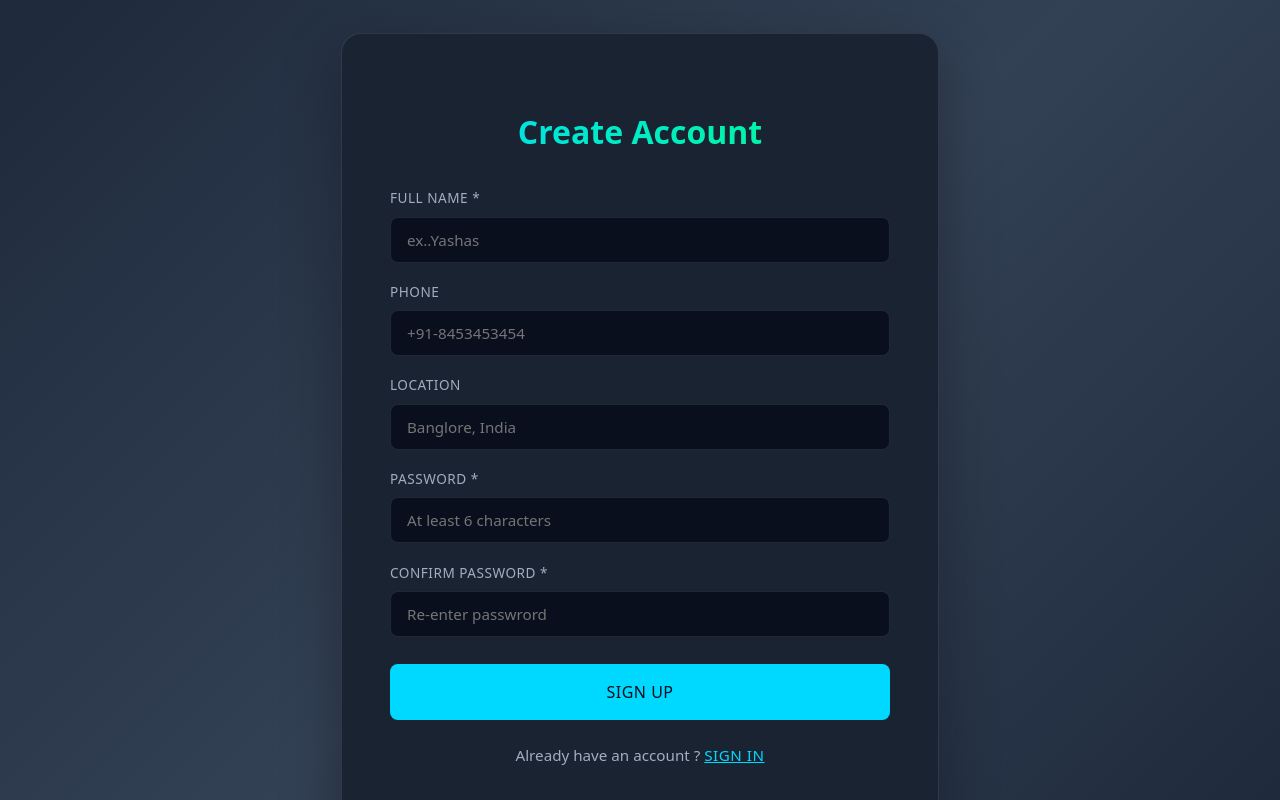
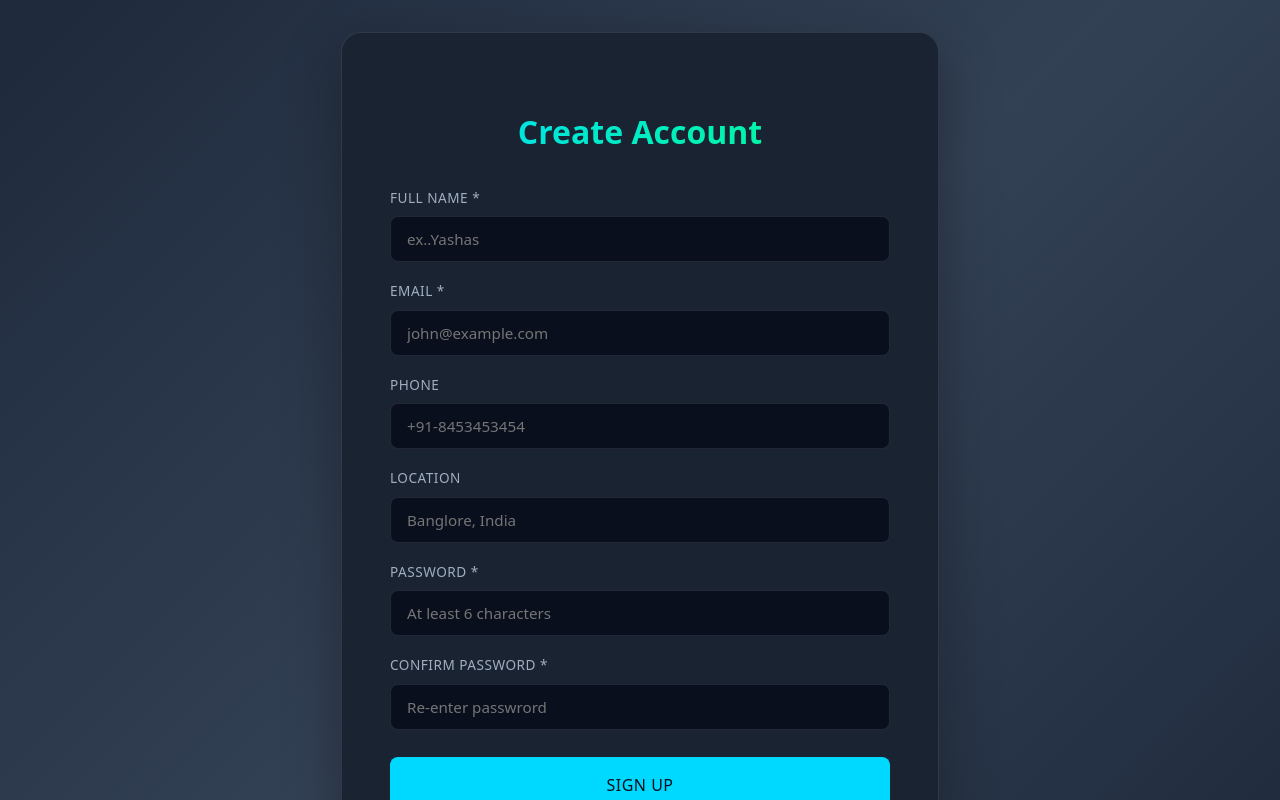
Before and after one commit to Yashas-webdev/job-tracker, a React (Vite) app: page / in a window 1280 px wide. Both pictures are taken after a click on the button "SIGN UP". Shown: the top 800 px of the page. Built offline with nearby package versions, Linux system fonts and the light colour scheme.

Commit message:
corrected the email functioning in the singup.jsx

```diff
--- a/src/components/auth/SignUp.jsx
+++ b/src/components/auth/SignUp.jsx
@@ -83,6 +83,21 @@ export default function SignUp({ onSwitchToSignIn }){
             </div>
 
             <div className="form-group">
+            <label>Email *</label>
+            <input
+                type="email"
+                name="email"
+                value={formData.email}
+                onChange={handleChange}
+                required
+                placeholder="john@example.com"
+                disabled={loading}
+                autoComplete="email"
+            />
+            </div>
+
+
+            <div className="form-group">
                 <label>Phone</label>
                 <input
                   type="tel"
```
